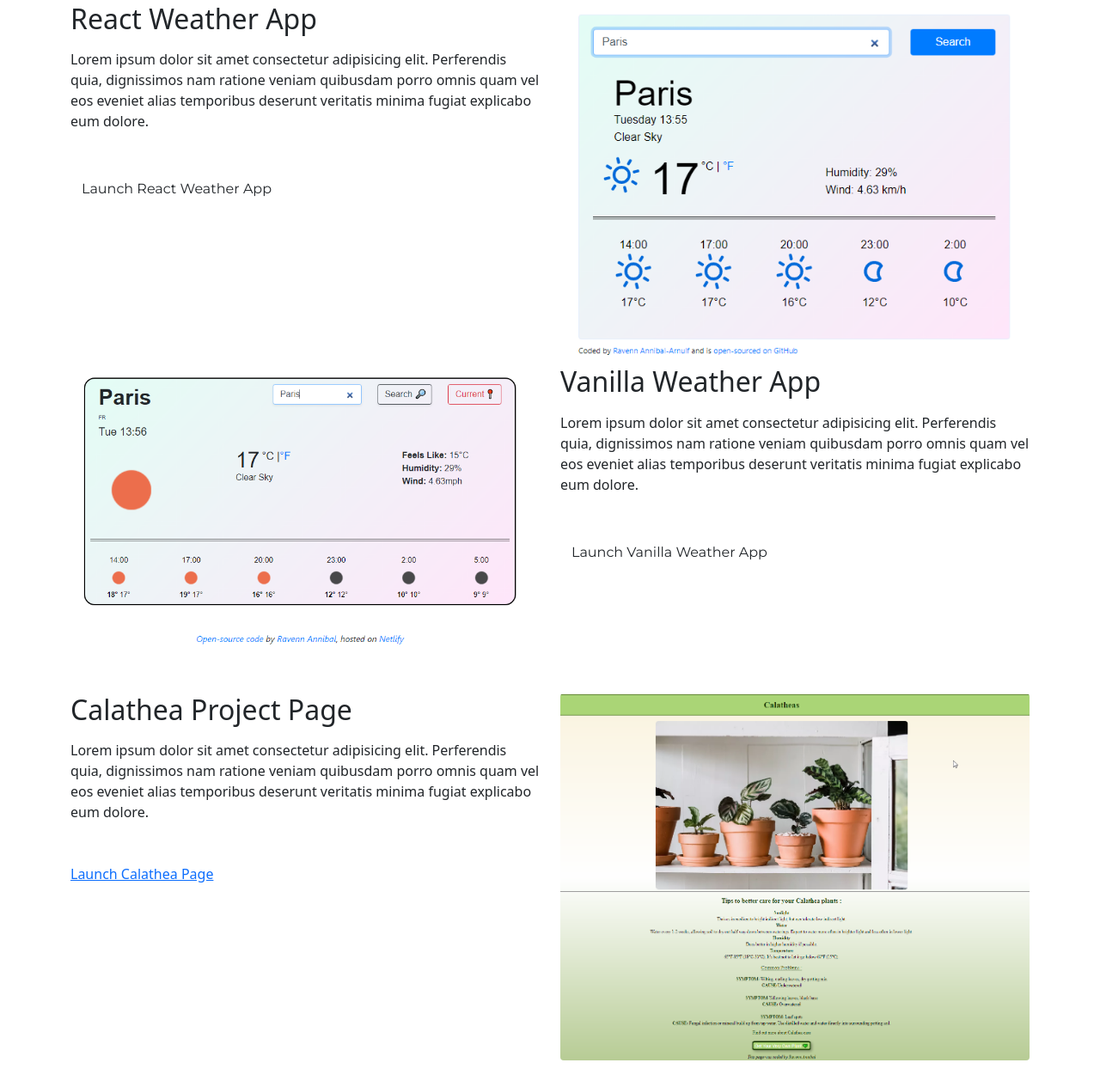
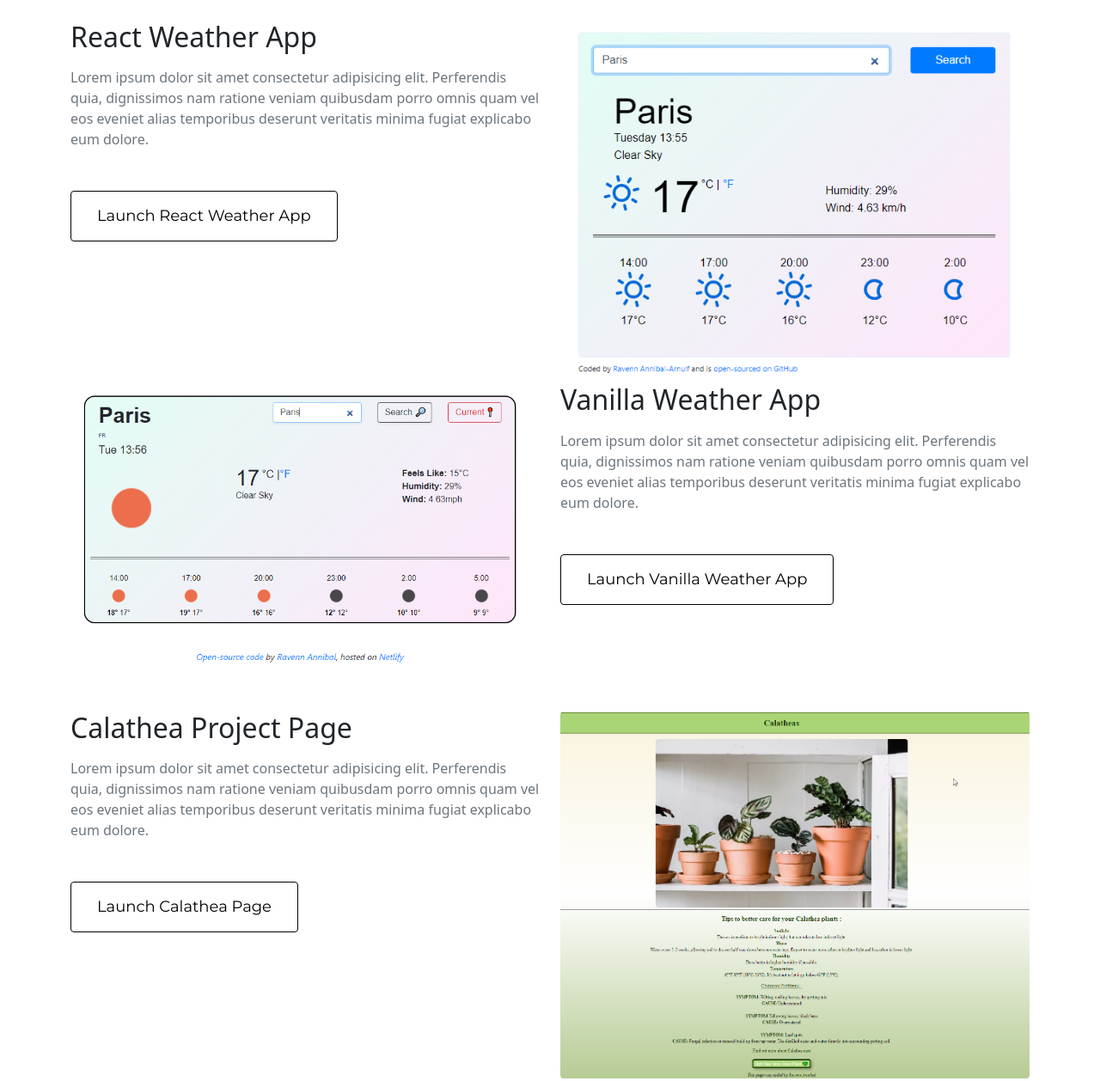
Before and after one commit to Ravennisis/portfolio-project-final, a plain HTML site: page index.html in a window 1280 px wide. Shown: the part 1046-2304 px from the top of the page at 86% size. Drawn offline with nearby package versions, Linux system fonts and the light colour scheme; a web font is replaced by a local one.

Commit message:
changed <head> order so CSS can be applied

```diff
--- a/CSS/styles.css
+++ b/CSS/styles.css
@@ -22,8 +22,7 @@
 }
 
 .btn-branding {
-  font-family: "Montserrat", sans-serif;
-  background-color: purple;
+  background-color: black;
   color: white;
   border-radius: 4px;
   font-size: 18px;
@@ -33,8 +32,8 @@
 
 .btn-branding-secondary {
   font-family: "Montserrat", sans-serif;
-  border: 1px solid purple;
-  color: purple;
+  border: 1px solid black;
+  color: black;
   border-radius: 4px;
   font-size: 18px;
   line-height: 27px;
--- a/index.html
+++ b/index.html
@@ -5,12 +5,12 @@
     <meta http-equiv="X-UA-Compatible" content="IE=edge">
     <meta name="viewport" content="width=device-width, initial-scale=1.0">
     <meta name="description" content="I'm Ravenn. A Designer. Also a front-end developer amongst other things. I have a keen eye for design and love bringing projects to life. Want to work with me? Make sure to get in touch.">
-    <link rel="stylesheet" href="/CSS/styles.css">
     <link rel="preconnect" href="https://fonts.gstatic.com">
     <link href="https://fonts.googleapis.com/css2?family=Montserrat&family=Orelega+One&display=swap" rel="stylesheet">
     <link href="https://cdn.jsdelivr.net/npm/bootstrap@5.0.0-beta3/dist/css/bootstrap.min.css" rel="stylesheet" integrity="sha384-eOJMYsd53ii+scO/bJGFsiCZc+5NDVN2yr8+0RDqr0Ql0h+rP48ckxlpbzKgwra6" crossorigin="anonymous">
     <script src="https://cdn.jsdelivr.net/npm/bootstrap@5.0.0-beta3/dist/js/bootstrap.bundle.min.js" integrity="sha384-JEW9xMcG8R+pH31jmWH6WWP0WintQrMb4s7ZOdauHnUtxwoG2vI5DkLtS3qm9Ekf" crossorigin="anonymous"></script>
     <script src="https://kit.fontawesome.com/55adc4ac2f.js" crossorigin="anonymous"></script>
+    <link rel="stylesheet" href="/CSS/styles.css">
     <title>Ravenn A-A Portfolio: Homepage</title>
 </head>
 <body>
@@ -29,7 +29,7 @@
           </div>
           <div class="col-6">
             <h2 class="mb-3">Word Findr</h2>
-            <p>
+            <p class="text-muted">
               Lorem ipsum dolor sit amet consectetur adipisicing elit. Perferendis
               quia, dignissimos nam ratione veniam quibusdam porro omnis quam vel
               eos eveniet alias temporibus deserunt veritatis minima fugiat
@@ -43,7 +43,7 @@
         <div class="row mt-5">
           <div class="col-6">
             <h2 class="mb-3">React Weather App</h2>
-            <p>
+            <p class="text-muted">
               Lorem ipsum dolor sit amet consectetur adipisicing elit. Perferendis
               quia, dignissimos nam ratione veniam quibusdam porro omnis quam vel
               eos eveniet alias temporibus deserunt veritatis minima fugiat
@@ -63,7 +63,7 @@
           </div>
           <div class="col-6">
             <h2 class="mb-3">Vanilla Weather App</h2>
-            <p>
+            <p class="text-muted">
               Lorem ipsum dolor sit amet consectetur adipisicing elit. Perferendis
               quia, dignissimos nam ratione veniam quibusdam porro omnis quam vel
               eos eveniet alias temporibus deserunt veritatis minima fugiat
@@ -77,14 +77,14 @@
         <div class="row mt-5">
           <div class="col-6">
             <h2 class="mb-3">Calathea Project Page</h2>
-            <p>
+            <p class="text-muted">
               Lorem ipsum dolor sit amet consectetur adipisicing elit. Perferendis
               quia, dignissimos nam ratione veniam quibusdam porro omnis quam vel
               eos eveniet alias temporibus deserunt veritatis minima fugiat
               explicabo eum dolore.
             </p>
             <div class="mt-5">
-              <a href="https://s3.amazonaws.com/shecodesio-production/challenge_submissions/files/000/181/990/original/FinalProject1.html?1608134761" class="primary-link project-link" target="_blank">Launch Calathea Page</a>
+              <a href="https://s3.amazonaws.com/shecodesio-production/challenge_submissions/files/000/181/990/original/FinalProject1.html?1608134761" class="btn btn-branding-secondary" target="_blank">Launch Calathea Page</a>
             </div>
           </div>
           <div class="col-6">
```
